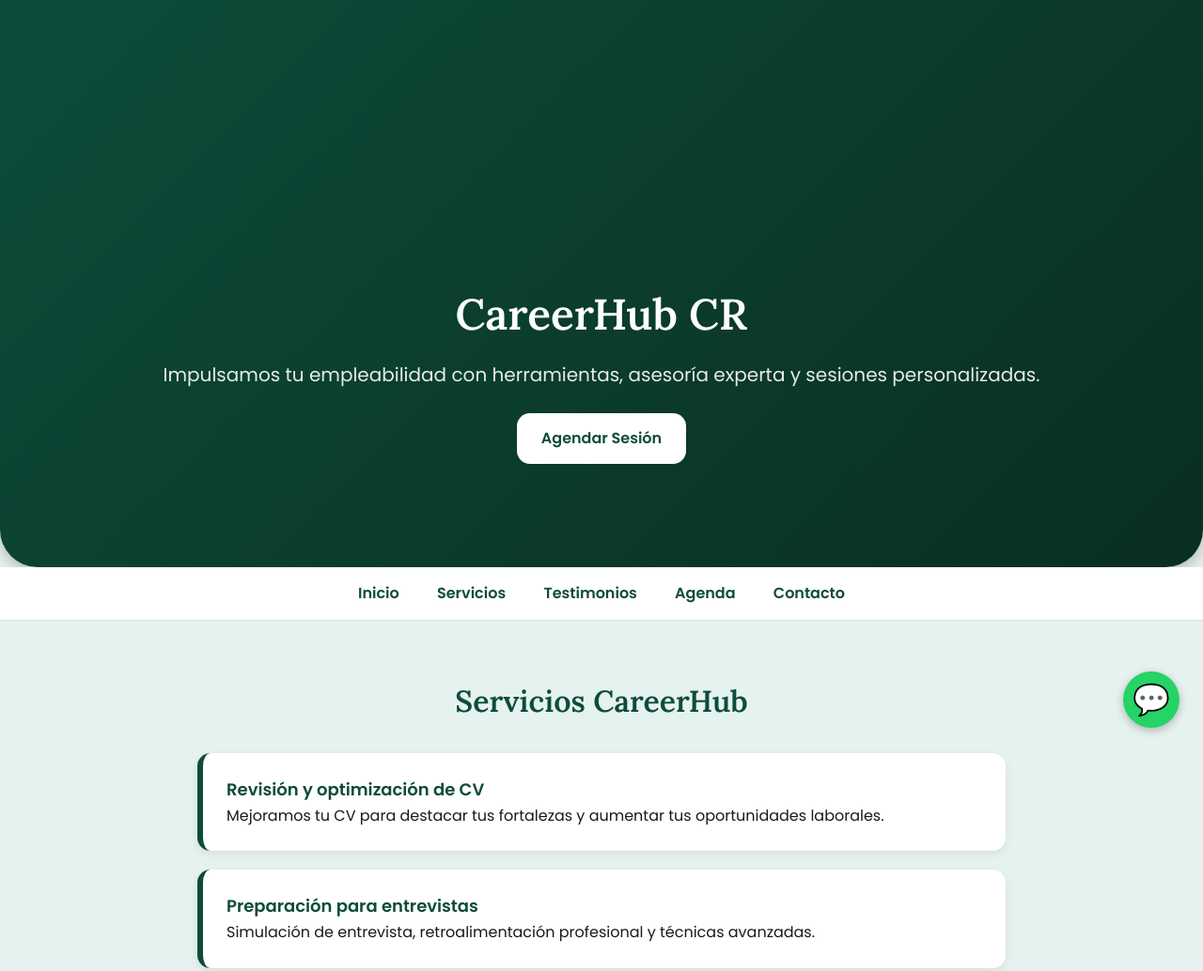
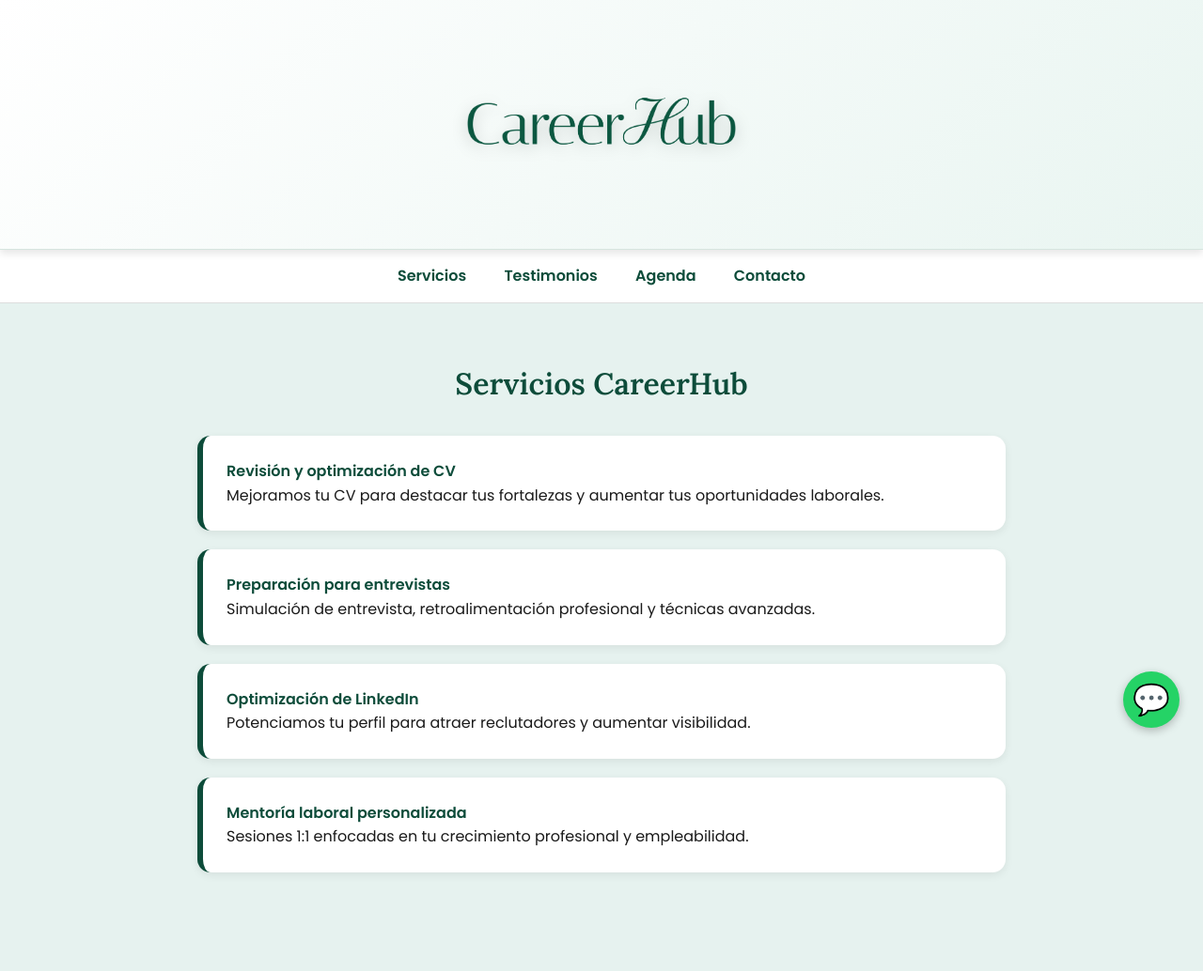
Before and after one commit to holasoybryan94-ops/careerhubcr, a plain HTML site: page index.html in a window 1280 px wide. Shown: the top 1034 px of the page at 94% size. Drawn offline with Linux system fonts and the light colour scheme; a script that the page names is missing.

Commit message:
Update index.html

```diff
--- a/index.html
+++ b/index.html
@@ -10,16 +10,15 @@
 
 <style>
     :root {
-        --primary: #0D4C3A;        /* Verde principal del logo */
-        --primary-light: #E6F2EF; /* Verde pastel */
-        --accent: #092E22;        /* Verde profundo */
+        --primary: #0D4C3A;
+        --primary-light: #E6F2EF;
+        --accent: #092E22;
         --text-dark: #1a1a1a;
         --text-light: #ffffff;
         --radius: 14px;
     }
 
     * { margin: 0; padding: 0; box-sizing: border-box; }
-
     body {
         font-family: 'Poppins', sans-serif;
         background: var(--primary-light);
@@ -27,86 +26,42 @@
         line-height: 1.6;
     }
 
-    /* ANIMACIONES */
-    .fade-in { opacity: 0; animation: fadeIn 1.1s ease forwards; }
-    @keyframes fadeIn { to { opacity: 1; } }
-
-    .slide-up { opacity: 0; transform: translateY(20px); animation: slideUp 1s ease forwards; }
-    @keyframes slideUp { to { opacity: 1; transform: translateY(0); } }
-
-    /* HEADER OSCURO */
+    /* HEADER LIMPIO SOLO LOGO */
     header {
-        background: linear-gradient(135deg, var(--primary), var(--accent));
-        color: var(--text-light);
-        padding: 100px 20px 110px 20px;
+        background: linear-gradient(135deg, #ffffff, #E9F5F1);
+        padding: 40px 0;
         text-align: center;
-        border-bottom-left-radius: 40px;
-        border-bottom-right-radius: 40px;
-        box-shadow: 0 4px 15px rgba(0,0,0,0.25);
+        border-bottom: 1px solid #d6e5df;
+        box-shadow: 0 4px 8px rgba(0,0,0,0.1);
+        position: sticky;
+        top: 0;
+        z-index: 1000;
     }
 
-    /* Contenedor del logo */
-    .logo-container {
-        display: flex;
-        justify-content: center;
-        align-items: center;
-    }
-
-    /* Logo con sombra + animación */
-    .logo-animated {
+    header img {
         width: 320px;
         max-width: 85vw;
         height: auto;
-        filter: drop-shadow(0 6px 12px rgba(0, 0, 0, 0.35));
+        filter: drop-shadow(0px 4px 8px rgba(0,0,0,0.20));
         opacity: 0;
-        transform: translateY(25px) scale(0.95);
-        animation: logoEnter 1.4s ease forwards;
+        transform: translateY(20px);
+        animation: fadeDown 0.9s ease forwards;
     }
 
-    @keyframes logoEnter {
-        0% { opacity: 0; transform: translateY(25px) scale(0.95); }
-        60% { opacity: 1; transform: translateY(0) scale(1.03); }
-        100% { transform: translateY(0) scale(1); }
+    @keyframes fadeDown {
+        to {
+            opacity: 1;
+            transform: translateY(0);
+        }
     }
-
-    header h1 {
-        font-size: 46px;
-        font-family: 'Lora', serif;
-        font-weight: 600;
-        margin-top: 20px;
-        animation: fadeIn 1.6s ease;
-    }
-
-    header p {
-        margin-top: 12px;
-        font-size: 20px;
-        opacity: 0.9;
-        animation: fadeIn 1.9s ease;
-    }
-
-    .btn-main {
-        background: var(--text-light);
-        color: var(--primary);
-        padding: 14px 26px;
-        border-radius: var(--radius);
-        text-decoration: none;
-        font-weight: 600;
-        display: inline-block;
-        margin-top: 25px;
-        transition: 0.25s;
-        animation: fadeIn 2.2s ease;
-    }
-    .btn-main:hover { background: var(--primary-light); }
 
     /* NAV */
     nav {
         background: #ffffff;
         padding: 15px;
         text-align: center;
-        position: sticky;
-        top: 0;
         border-bottom: 1px solid #ddd;
-        z-index: 100;
+        z-index: 900;
     }
     nav a {
         margin: 0 18px;
@@ -139,12 +94,10 @@
         padding: 25px;
         margin-bottom: 20px;
         border-radius: var(--radius);
-        box-shadow: 0 3px 10px rgba(0,0,0,0.08);
+        box-shadow: 0 3px 10px rgba(0,0,0,0.07);
         border-left: 6px solid var(--primary);
-        transition: 0.3s;
     }
-    #servicios li:hover { transform: scale(1.02); }
-    #servicios strong { color: var(--primary); font-size: 18px; }
+    #servicios strong { color: var(--primary); }
 
     /* TESTIMONIOS */
     .testimonio {
@@ -157,9 +110,9 @@
         font-style: italic;
     }
     .testimonio .autor {
-        margin-top: 12px;
         font-weight: 600;
         color: var(--primary);
+        margin-top: 10px;
         font-style: normal;
     }
 
@@ -174,7 +127,7 @@
         border-top-right-radius: 40px;
     }
 
-    /* WHATSAPP FLOATING BUTTON */
+    /* WHATSAPP */
     .whatsapp-btn {
         position: fixed;
         bottom: 25px;
@@ -183,37 +136,27 @@
         color: white;
         width: 60px;
         height: 60px;
+        border-radius: 50%;
         display: flex;
+        justify-content: center;
         align-items: center;
-        justify-content: center;
-        border-radius: 50%;
         font-size: 32px;
         text-decoration: none;
         box-shadow: 0 3px 10px rgba(0,0,0,0.25);
         z-index: 200;
-        transition: 0.2s;
     }
-    .whatsapp-btn:hover { transform: scale(1.1); }
-
 </style>
 </head>
 
 <body>
 
-<!-- HEADER -->
-<header id="inicio">
-    <div class="logo-container">
-        <img src="logo.png" alt="CareerHub Logo" class="logo-animated">
-    </div>
-
-    <h1>CareerHub CR</h1>
-    <p>Impulsamos tu empleabilidad con herramientas, asesoría experta y sesiones personalizadas.</p>
-    <a href="#agendar" class="btn-main">Agendar Sesión</a>
+<!-- HEADER con SOLO LOGO -->
+<header>
+    <img src="logo.png" alt="CareerHub Logo">
 </header>
 
 <!-- NAV -->
 <nav>
-    <a href="#inicio">Inicio</a>
     <a href="#servicios">Servicios</a>
     <a href="#testimonios">Testimonios</a>
     <a href="#agendar">Agenda</a>
@@ -221,21 +164,18 @@
 </nav>
 
 <!-- SERVICIOS -->
-<section id="servicios" class="fade-in">
+<section id="servicios">
     <h2>Servicios CareerHub</h2>
     <ul>
         <li><strong>Revisión y optimización de CV</strong><br>Mejoramos tu CV para destacar tus fortalezas y aumentar tus oportunidades laborales.</li>
-
         <li><strong>Preparación para entrevistas</strong><br>Simulación de entrevista, retroalimentación profesional y técnicas avanzadas.</li>
-
         <li><strong>Optimización de LinkedIn</strong><br>Potenciamos tu perfil para atraer reclutadores y aumentar visibilidad.</li>
-
-        <li><strong>Mentoría laboral personalizada</strong><br>Sesiones 1:1 enfocadas en estrategia, crecimiento profesional y empleabilidad.</li>
+        <li><strong>Mentoría laboral personalizada</strong><br>Sesiones 1:1 enfocadas en tu crecimiento profesional y empleabilidad.</li>
     </ul>
 </section>
 
 <!-- TESTIMONIOS -->
-<section id="testimonios" class="fade-in">
+<section id="testimonios">
     <h2>Testimonios</h2>
 
     <div class="testimonio">
@@ -255,7 +195,7 @@
 </section>
 
 <!-- AGENDA -->
-<section id="agendar" class="fade-in">
+<section id="agendar">
     <h2>Agenda tu sesión</h2>
     <p style="text-align:center;">Selecciona tu servicio y elige el horario que más te convenga.</p>
 
@@ -268,7 +208,7 @@
 </section>
 
 <!-- CONTACTO -->
-<section id="contacto" class="fade-in">
+<section id="contacto">
     <h2>Contacto</h2>
     <p><strong>Email:</strong> info@careerhub.com</p>
     <p><strong>WhatsApp:</strong> +506 0000-0000</p>
@@ -278,7 +218,7 @@
     © 2025 CareerHub CR – Todos los derechos reservados.
 </footer>
 
-<!-- WHATSAPP BOTÓN -->
+<!-- WHATSAPP -->
 <a href="https://wa.me/50600000000" class="whatsapp-btn" target="_blank">💬</a>
 
 </body>
```
